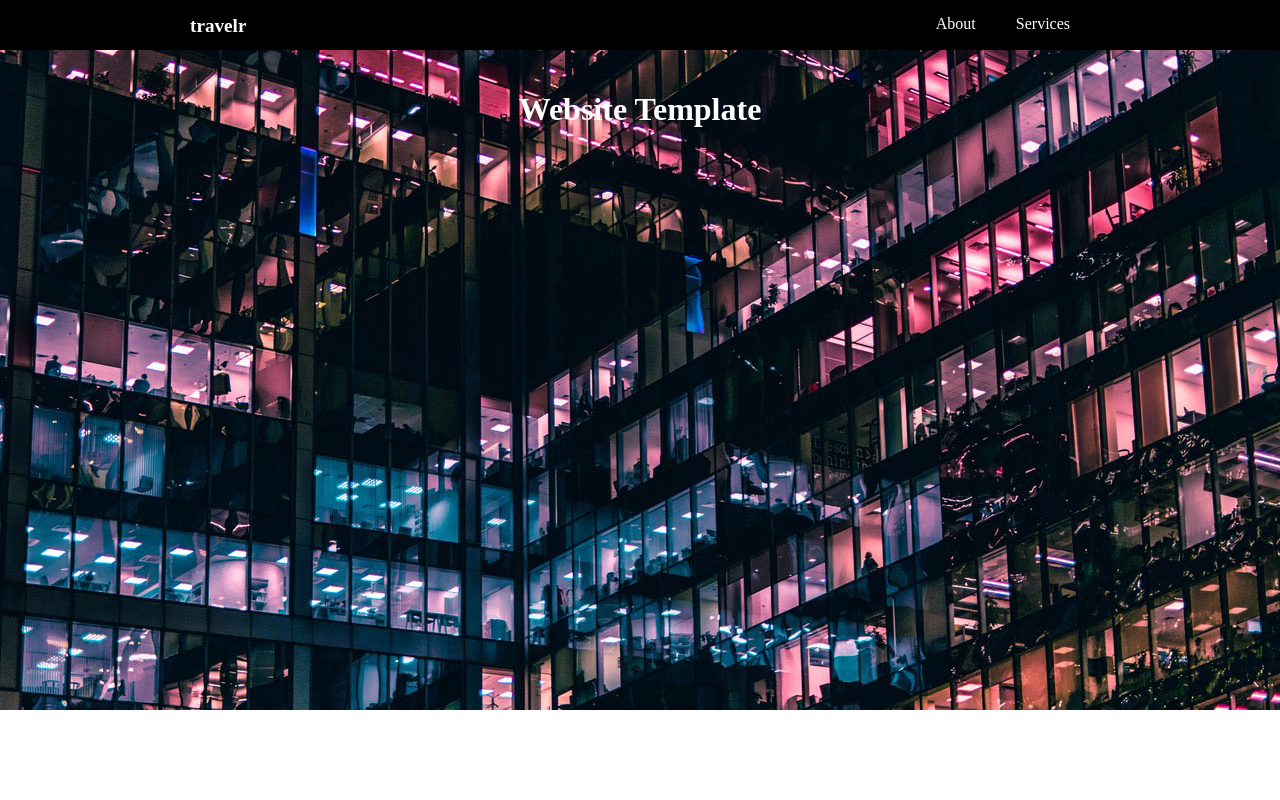
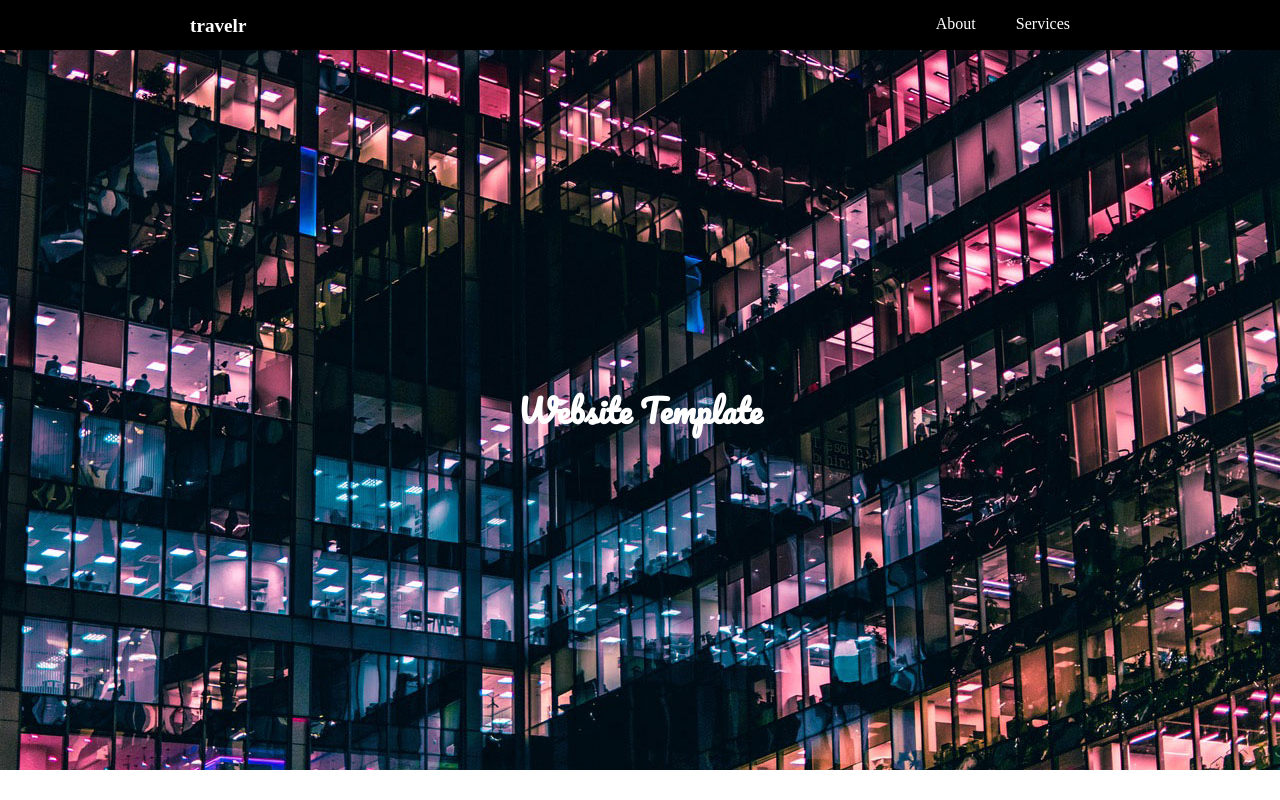
Before and after one commit to megancoyle/react-website-boilerplate, a React app: page / in a window 1280 px wide. Built offline with nearby package versions, Linux system fonts and the light colour scheme.

Commit message:
Add Google font

```diff
--- a/src/stylesheets/Home.scss
+++ b/src/stylesheets/Home.scss
@@ -5,6 +5,10 @@
   background-image: url("../images/building.jpg");
   background-size: cover;
   color: white;
-  padding-top: 20px;
-  height: 80vh;
+  height: 90vh;
+  font-family: $decorative-text;
+  display: flex;
+  h1 {
+    align-items: center;
+  }
 }
--- a/src/stylesheets/globals.scss
+++ b/src/stylesheets/globals.scss
@@ -1 +1,4 @@
+@import url('https://fonts.googleapis.com/css?family=Pacifico');
+
+$decorative-text: 'Pacifico', cursive;
 $menu-color: #000000;
```
